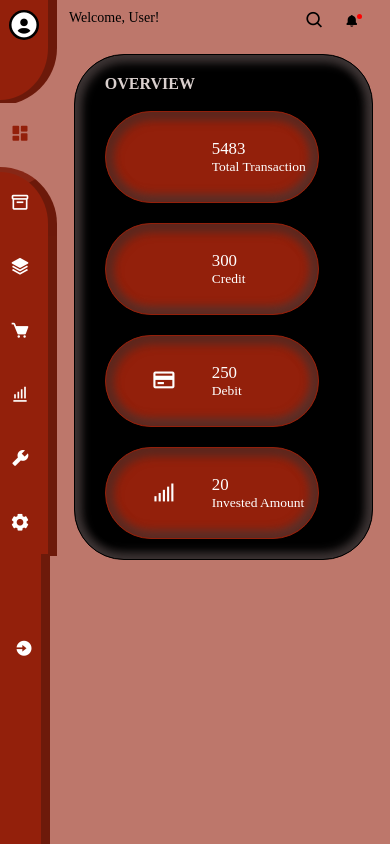
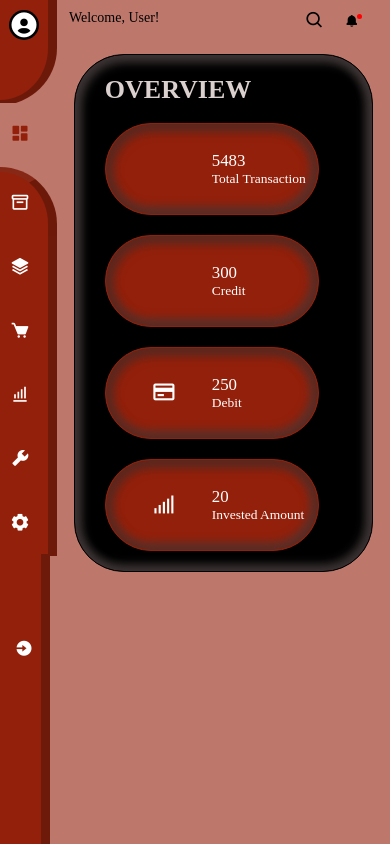
Before and after one commit to Lovethrech/personal-finance-manager, a Vue app: page / in a window 390 px wide. Built offline with nearby package versions, Linux system fonts and the light colour scheme; some icons are missing.

Commit message:
...finetuning all available components.

```diff
--- a/src/components/landing-page/LandingPageOverviewMainCtn.vue
+++ b/src/components/landing-page/LandingPageOverviewMainCtn.vue
@@ -40,11 +40,4 @@ import LandingPageOverviewBoxMainCtn from './LandingPageOverviewBoxMainCtn.vue';
         margin-left:-20px;
     }
 }
-@media screen and (max-width:700px) {
-    .landing-page-overview-main-ctn{
-    }
-    .page-title{
-        font-size:16px;
-    }
-}
 </style>
```
